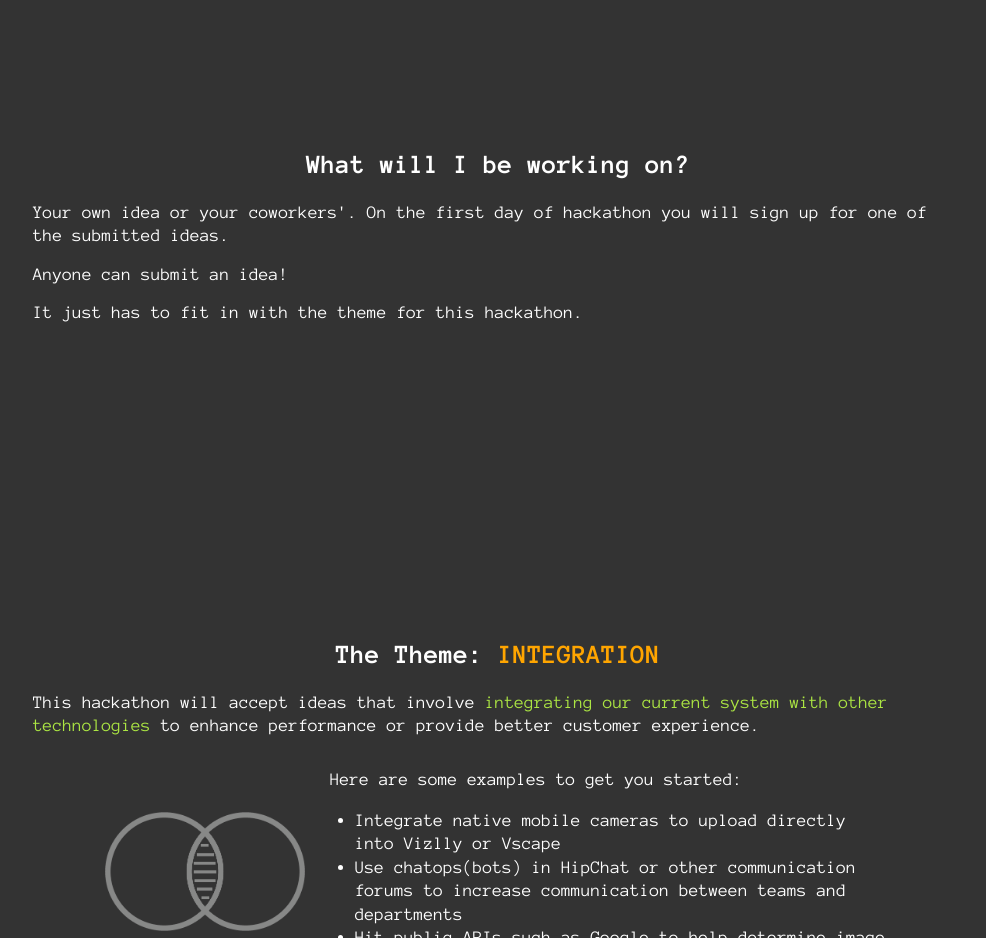
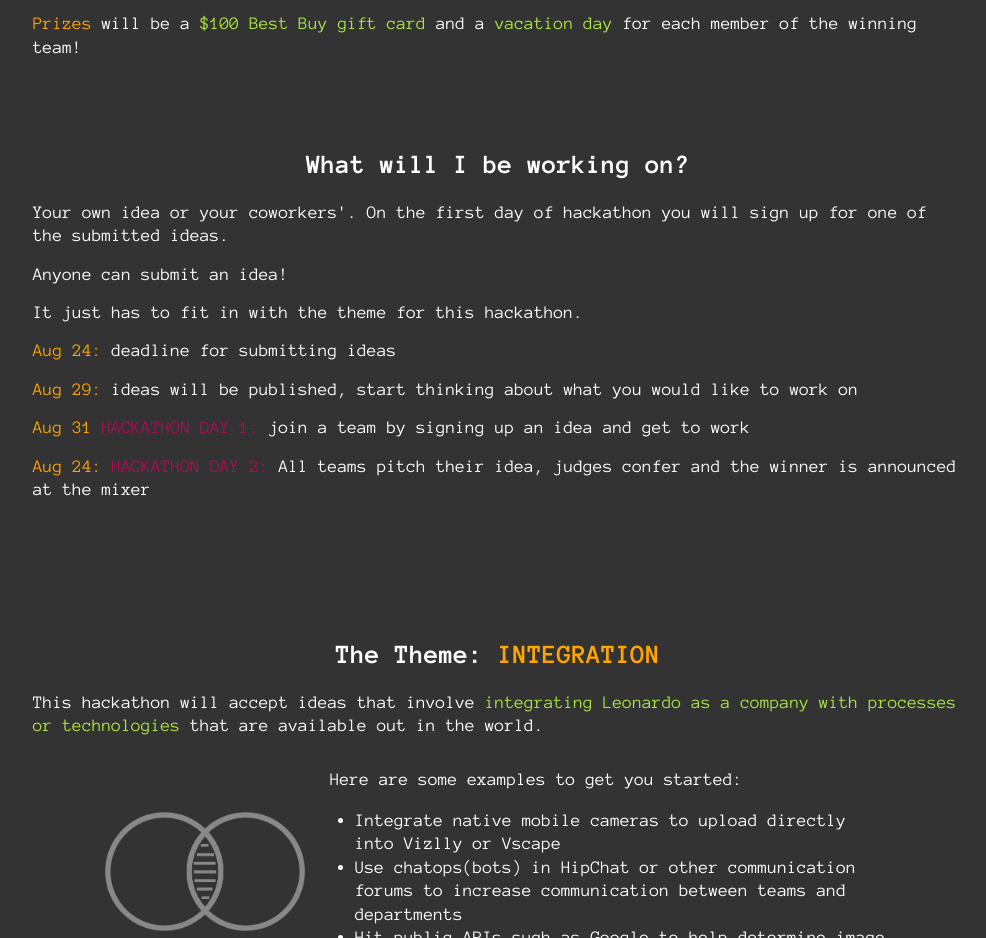
Before and after one commit to marboro92/leonardoHackathon, a website: page index.html in a window 1280 px wide. Shown: the part 945-1883 px from the top of the page, without its empty margins (142-1128 px from the left). Drawn offline with nearby package versions, Linux system fonts and the light colour scheme; a script that the page names is missing.

Commit message:
update content

```diff
--- a/index.html
+++ b/index.html
@@ -45,22 +45,29 @@
   <div id="anchor1"></div>
 
 <div class="section" id="sect1">
-  <img class="section-image" src="images/group.png" data-100="opacity: 0" data-600="opacity:0.3" data-800="opacity:0">
+  <img class="section-image" src="images/group.png" data-100="opacity: 0" data-800="opacity:0.3" data-850="opacity:0">
   <div class="explanation" data-0="opacity: 0; top:400px" data-400="opacity: 1; top:0" data-400="opacity:0" data-650="opacity: 0">
   <h2>What is it all about?</h2>
   <h4>Collaboration and Fresh Ideas</h4>
     <p>Hackathon is an <span class="highlight-orange">opportunity</span> for everyone to <span class="highlight-green">work together to build and pitch fresh ideas</span> to solve business challenges and improve products at Leonardo.</p>
     <p>Anyone can join the hackathon, teams will need people to work on everything from  product research and development to the final business pitch. You do not need to take on a role that resembles your current role at Leonardo, you can take this as a chance to <span class="highlight-green">expand your skill set!</span></p>
+    <p><span class="highlight-orange">Prizes</span> will be a <span class="highlight-green">$100 Best Buy gift card</span> and a <span class="highlight-green">vacation day</span> for each member of the winning team!</p>
   </div><!--/ explanation-->
 </div><!--/ sect1-->
 <!-- SECTION 2 -->
 
 <div class="section" id="sect2">
-  <div class="explanation" data-300="opacity: 0" data-600="opacity: 1" data-800="opacity: 1" data-980="opacity:0">
+  <div class="explanation" data-300="opacity: 0" data-600="opacity: 1" data-880="opacity: 1" data-980="opacity:0">
   <h2>What will I be working on?</h2>
   <p>Your own idea or your coworkers'. On the first day of hackathon you will sign up for one of the submitted ideas.</p>
   <p>Anyone can submit an idea!</p>
   <p>It just has to fit in with the theme for this hackathon.</p>
+  <div class="timeline">
+    <p><span class="highlight-orange">Aug 24:</span> deadline for submitting ideas</p>
+    <p><span class="highlight-orange">Aug 29:</span> ideas will be published, start thinking about what you would like to work on</p>
+    <p><span class="highlight-orange">Aug 31</span><span class="highlight-pink"> HACKATHON DAY 1:</span> join a team by signing up an idea and get to work</p>
+    <p><span class="highlight-orange">Aug 24:</span><span class="highlight-pink"> HACKATHON DAY 2:</span> All teams pitch their idea, judges confer and the winner is announced at the mixer</p>
+  </div>
     </div><!--/ explanation-->
 </div><!--/ sect2-->
 
@@ -70,7 +77,7 @@
 <div class="section" id="sect3">
   <div class="explanation" data-900="opacity: 0" data-1050="opacity: 1" data-1350="opacity: 1" data-1480="opacity: 0">
     <h2>The Theme: <span class="highlight-orange">INTEGRATION</span></h2>
-    <p>This hackathon will accept ideas that involve <span class="highlight-green">integrating our current system with other technologies</span> to enhance performance or provide better customer experience.</p>
+    <p>This hackathon will accept ideas that involve <span class="highlight-green">integrating Leonardo as a company with processes or technologies</span> that are available out in the world.</p>
     <div class="row centered">
     <img  class="section-image"src="images/integration.png">
     <div class="text-container">
--- a/scss/style.scss
+++ b/scss/style.scss
@@ -32,6 +32,9 @@
 }
 .highlight-orange {
   color: $orange;
+}
+.highlight-pink {
+  color: $pink;
 }
 a.arrow{
   color: white;
```
Also changed, not shown: css/style.css.
